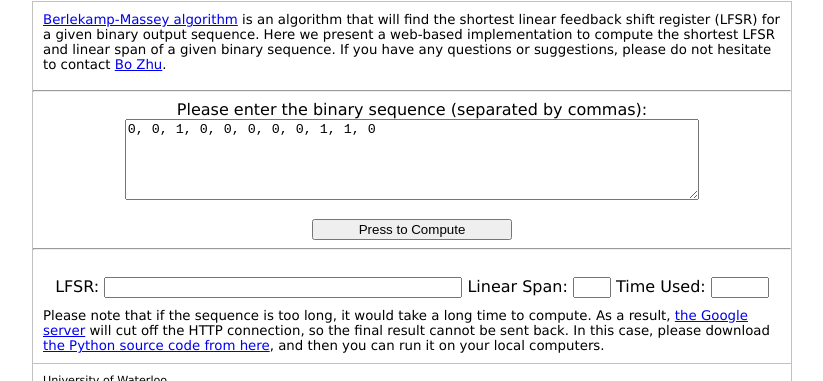
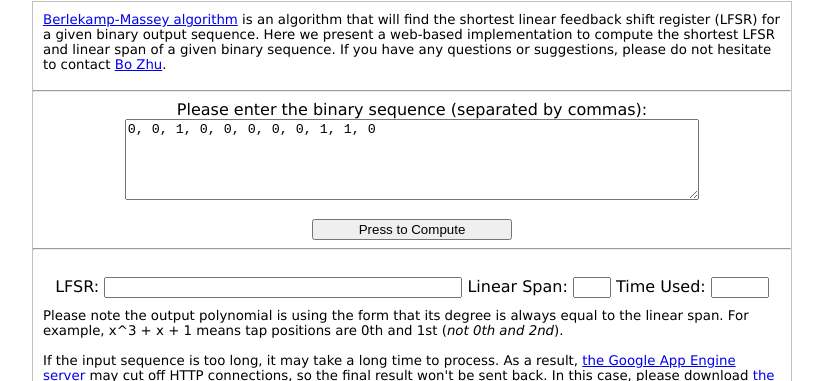
Before and after one commit to bozhu/BMA, a plain HTML site: page static/index.html in a window 1280 px wide. Shown: the part 87-468 px from the top of the page, without its empty margins (228-1051 px from the left). Drawn offline with nearby package versions, Linux system fonts and the light colour scheme.

Commit message:
added description for the output polynomial

```diff
--- a/static/index.html
+++ b/static/index.html
@@ -59,7 +59,9 @@
                 Time Used: <input type="text" id="timeused" value="" style="width: 50px"/>
                 <br />
                 <div style="font-size: smaller; padding: 10px;" align="left">
-                    Please note that if the sequence is too long, it would take a long time to compute. As a result, <a href="http://code.google.com/appengine/" target="_blank">the Google server</a> will cut off the HTTP connection, so the final result cannot be sent back. In this case, please download <a href="https://raw.github.com/bozhu/BMA/master/bma.py" target="_blank">the Python source code from here</a>, and then you can run it on your local computers.
+                    Please note the output polynomial is using the form that its degree is always equal to the linear span. For example, x^3 + x + 1 means tap positions are 0th and 1st (<em>not 0th and 2nd</em>).
+                    <br /><br />
+                    If the input sequence is too long, it may take a long time to process. As a result, <a href="https://developers.google.com/appengine/" target="_blank">the Google App Engine server</a> may cut off HTTP connections, so the final result won't be sent back. In this case, please download <a href="https://raw.github.com/bozhu/BMA/master/bma.py" target="_blank">the Python source code from here</a>, and run it on local computers.
                 </div>
             </div>
         </div>
```
